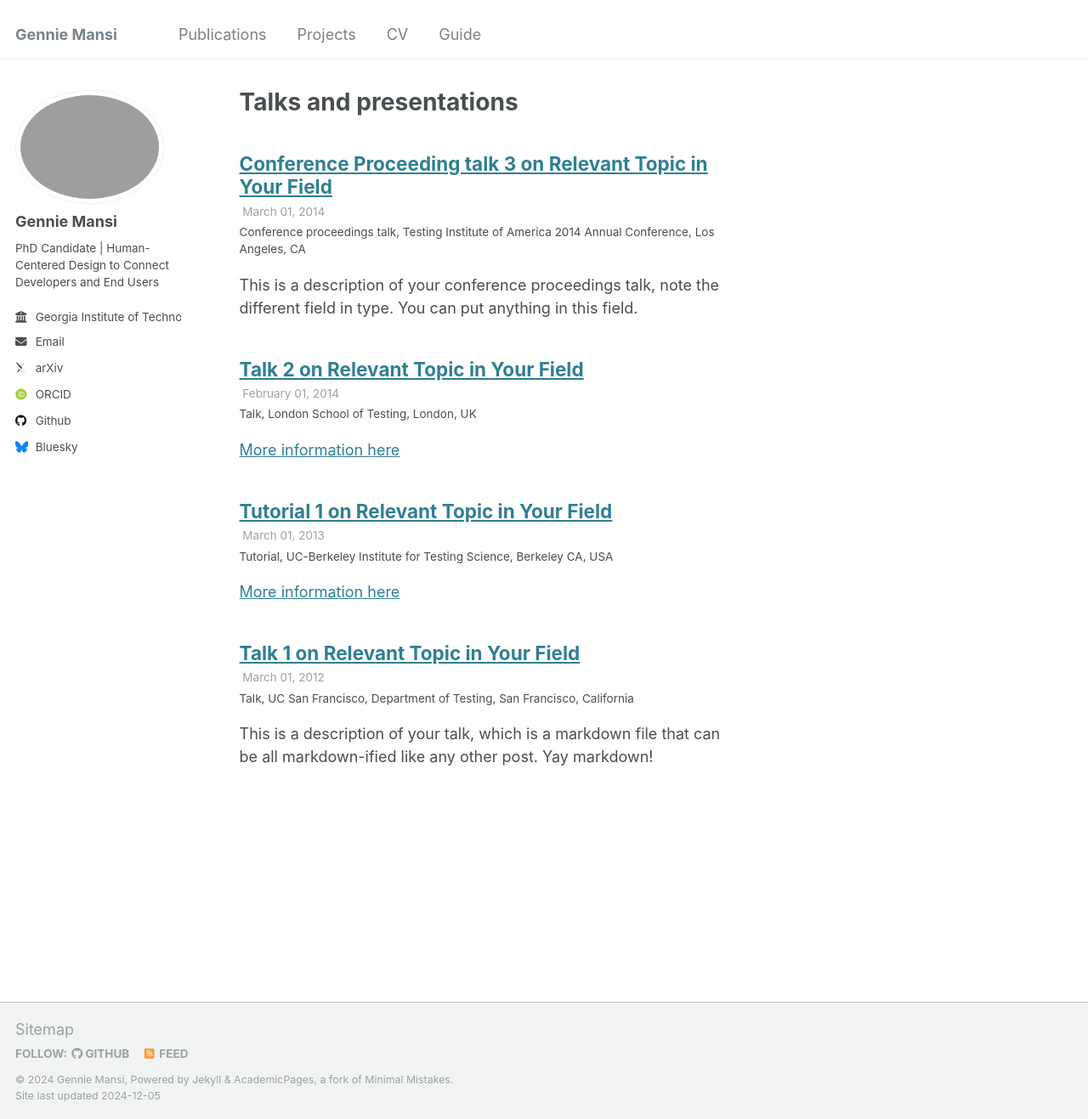
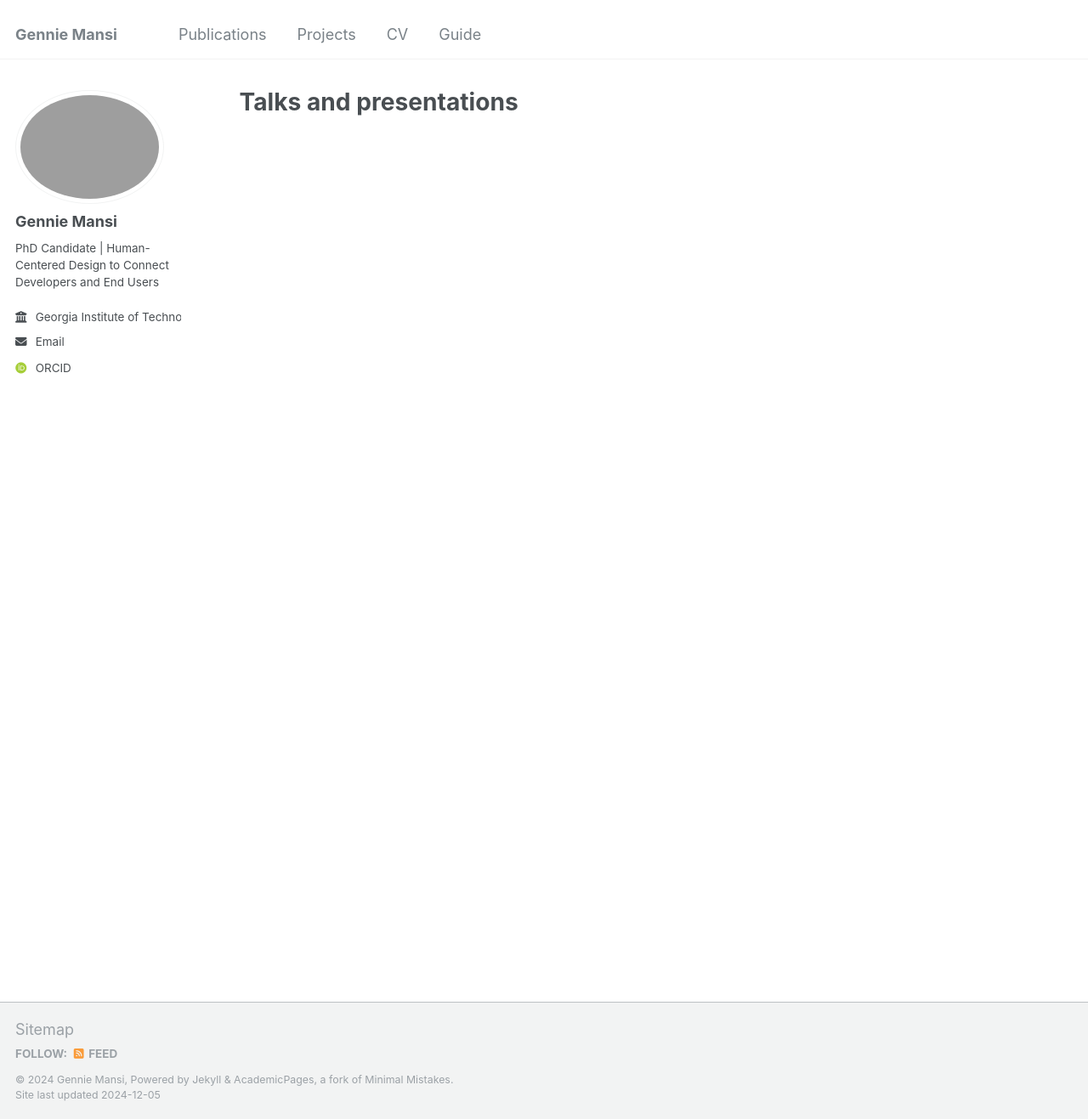
Before and after one commit to GIM494/gim494.github.io, a Jekyll site: the page built from _pages/talks.html, in a window 1280 px wide and 1317 px high. Shown: the whole window at 85% size. Built offline with Jekyll 4.4.1, drawn with Linux system fonts in a browser that asks for light colours; some web fonts are replaced; part of the change alters nothing that is shown.

Commit message:
edited config file collections and author info

```diff
--- a/_config.yml
+++ b/_config.yml
@@ -31,7 +31,7 @@ author:
   email            : "gennie.mansi@gatech.edu"
 
   # Academic websites
-  arxiv            : "moonTurtle"
+  arxiv            :
   googlescholar    :
   impactstory      :
   orcid            : "https://orcid.org/0000-0001-6186-5102"
@@ -41,38 +41,38 @@ author:
   scopus           :
 
   # Repositories and software development
-  bitbucket        : # Username - Update with your username on the site
-  codepen          : # Username
-  dribbble         : # Username
-  github           : "academicpages"
-  kaggle           : # Username
-  stackoverflow    : # User number or user number and name (i.e., use "1" or "1/jeff-atwood")
+  bitbucket        :
+  codepen          :
+  dribbble         :
+  github           :
+  kaggle           :
+  stackoverflow    :
 
   # Social media
-  bluesky          : "bsky.app" # Replace this with you Bluesky username
-  facebook         : # Username
-  flickr           : # Username
-  foursquare       : # Username
-  goodreads        : # Username
-  google_plus      : # Username
-  keybase          : # Username
-  instagram        : # Username
-  lastfm           : # Username
-  linkedin         : # Username
-  mastodon         : # URL
-  medium           : # URL
-  pinterest        : # Username
-  soundcloud       : # Username
-  steam            : # Username
-  telegram         : # URL
-  tumblr           : # Username
-  twitter          : # Username for X / Twitter
-  vine             : # Username
-  weibo            : # Username
-  wikipedia        : # Username
-  xing             : # Username
-  youtube          : # Username
-  zhihu            : # Username
+  bluesky          :
+  facebook         :
+  flickr           :
+  foursquare       :
+  goodreads        :
+  google_plus      :
+  keybase          :
+  instagram        :
+  lastfm           :
+  linkedin         :
+  mastodon         :
+  medium           :
+  pinterest        :
+  soundcloud       :
+  steam            :
+  telegram         :
+  tumblr           :
+  twitter          :
+  vine             :
+  weibo            :
+  wikipedia        :
+  xing             :
+  youtube          :
+  zhihu            :
 
 # Publication Category - The following the list of publication categories and their headings
 publication_category:
@@ -130,7 +130,7 @@ yandex_site_verification :
 
 # Social Sharing
 twitter:
-  username               : &twitter
+  username               :
 facebook:
   username               :
   app_id                 :
@@ -212,18 +212,18 @@ kramdown:
 
 # These settings control the types of collections used by the template
 collections:
-  teaching:
-    output: true
-    permalink: /:collection/:path/
+#  teaching:
+#    output: true
+#    permalink: /:collection/:path/
   publications:
     output: true
     permalink: /:collection/:path/
-  portfolio:
-    output: true
-    permalink: /:collection/:path/
-  talks:
-    output: true
-    permalink: /:collection/:path/
+#  portfolio:
+#    output: true
+#    permalink: /:collection/:path/
+#  talks:
+#    output: true
+#    permalink: /:collection/:path/
 
 
 # These settings control how pages and collections are included in the site
```
